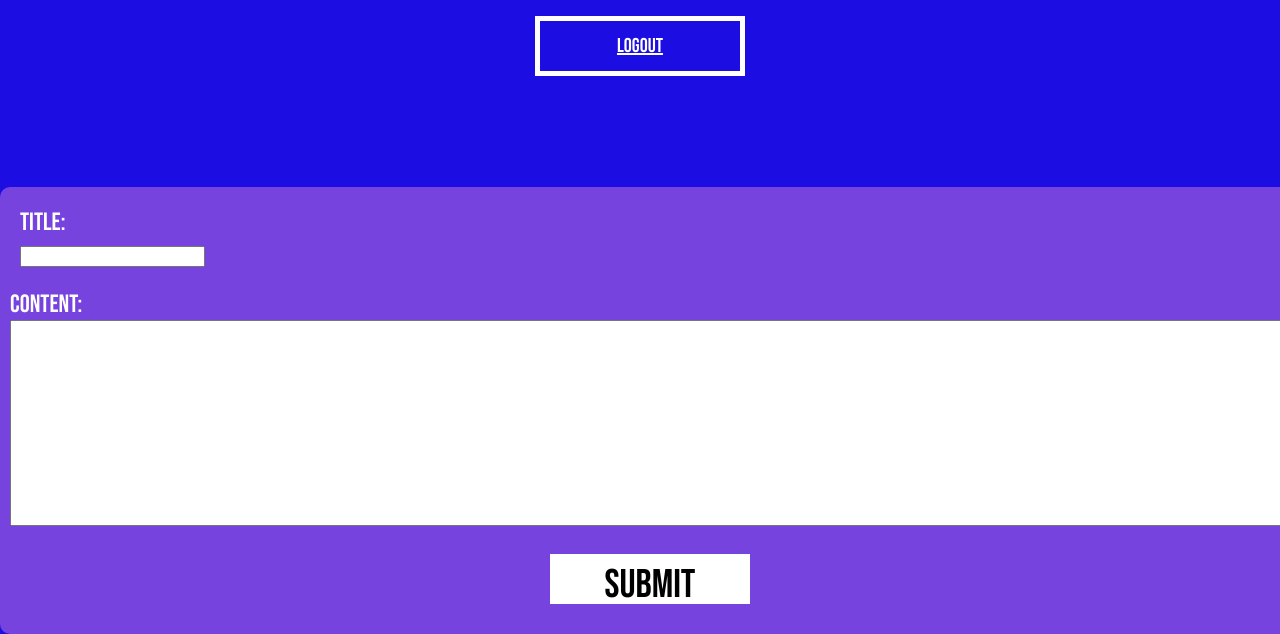
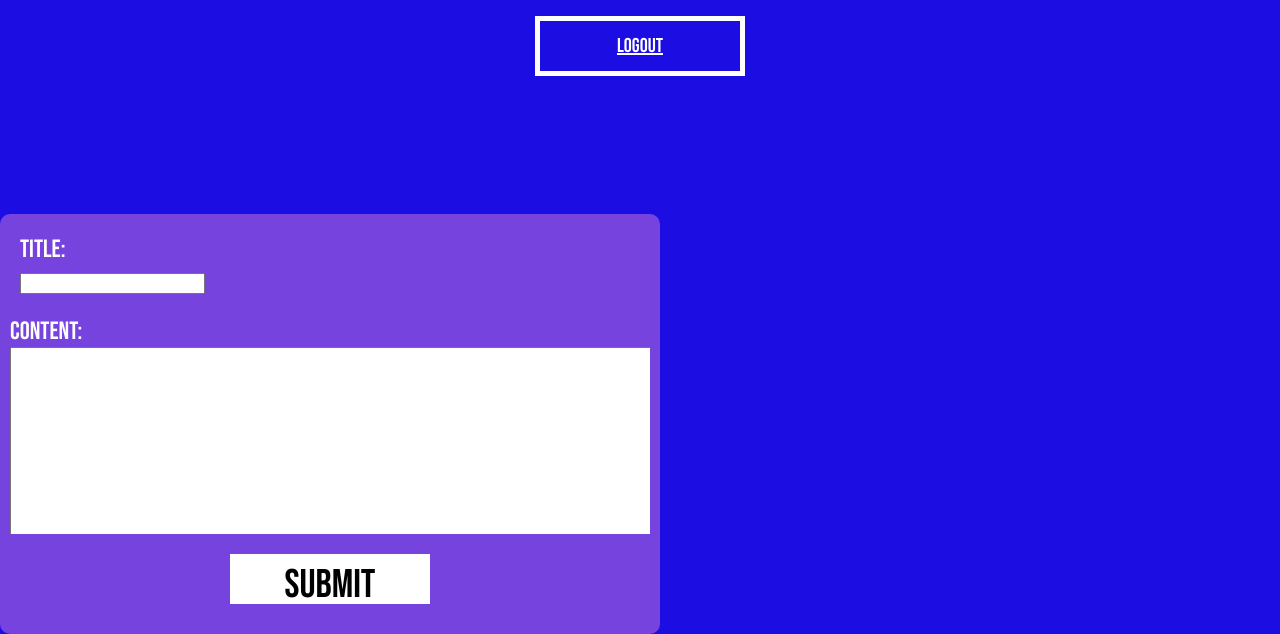
Before and after one commit to JoeMille/full-flask, a Flask app: page /dashboard in a window 1280 px wide. Shown: the part 166-800 px from the top of the page. Run offline with Flask 3, Linux system fonts and the light colour scheme; the visitor is signed in with stand-in values (Sample User, id 1); data that the repository does not hold is empty; some libraries are stand-ins or nearby versions.

Commit message:
Fixed post form area added scroll bar for text overflow, formatted html elements

```diff
--- a/static/style.css
+++ b/static/style.css
@@ -87,12 +87,20 @@ body {
     margin-bottom: 20px;
 }
 
+.dashboard-h2 {
+    color: #ffffff;
+    font-family: 'Bebas Neue', cursive;
+    font-size: 20px;
+    text-align: center;
+    border: 5px solid #ffffff;
+}
+
 /* Author-post form styles */
-
 .post-form {
     position: fixed;
     bottom: 0;
-    width: 100%;
+    height: 50vh; /* Change to 50% of the viewport height */
+    width: 50%; /* Change to 50% of the viewport width */
     background-color: #7743de;
     font-size: 25px;
     font-family: 'Bebas Neue', cursive;
@@ -102,14 +110,7 @@ body {
     display: flex;
     flex-direction: column; /* Stack the title bubble and content area vertically */
     align-items: stretch; /* Make the children take up the full width */
-}
-
-.post-form-h2 {
-    color: #ffffff;
-    font-family: 'Bebas Neue', cursive;
-    font-size: 20px;
-    text-align: center;
-    border: 5px solid #ffffff;
+    overflow: auto; /* Add a scrollbar if the content overflows */
 }
 
 .title-bubble {
@@ -121,12 +122,14 @@ body {
 
 .content-area {
     flex-grow: 1; /* Make the content area take up the remaining space */
+    padding-bottom: 5%;
+    overflow: auto; /* Add a scrollbar if the content overflows */
 }
 
 .post-form textarea {
     font-family: 'Bebas Neue', cursive;
     width: 100%; /* Make the textarea take up the full width */
-    height: 200px;
+    height: 200px; /* Change to auto to fit the content */
 }
 
 /* Post submit button styles */
--- a/templates/dashboard.html
+++ b/templates/dashboard.html
@@ -11,7 +11,7 @@
 </header>
 
 <!-- to display post  updates -->
-<h2 class="post-form-h2">Welcome {{ current_user.username }} Post here</h2>
+<h2 class="dashboard-h2">Welcome {{ current_user.username }} Post here</h2>
 <!-- Logout button -->
 <a href="{{ url_for('logout') }}" class="index-page-logout">Logout</a>
 
```
